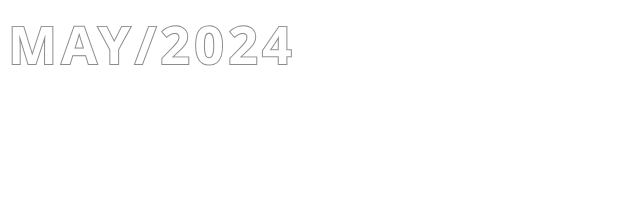
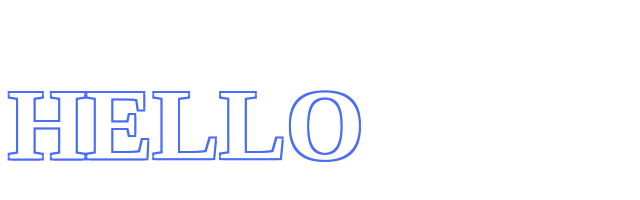
Before and after one commit to dinhcancoder/test-code, a plain HTML site: page index.html in a window 1280 px wide. Shown: the whole page, without its empty margins (0-640 px from the left). Drawn offline with Linux system fonts and the light colour scheme.

Commit message:
Update index.html

```diff
--- a/index.html
+++ b/index.html
@@ -1,44 +1,20 @@
 <!DOCTYPE html>
-<html>
+<html lang="en">
   <head>
-<title>Page Title</title>
+    <meta charset="UTF-8" />
+    <meta name="viewport" content="width=device-width, initial-scale=1.0" />
+    <title>Document</title>
   </head>
-
   <style>
-
-.banner-date span {
-    font-family: "Segoe UI", "Helvetica Neue", Arial, sans-serif;
-    font-size: clamp(32px, 12vw, 52px);
-    font-weight: 800;
-    letter-spacing: 0.08em;
-    color: #ffffff;
-    text-transform: uppercase;
-    paint-order: stroke fill;
+    h1 {
+      font-size: 100px;
+      font-weight: 900;
+      color: white;
+      text-shadow: -2px -2px 0 #4a6cf7, 2px -2px 0 #4a6cf7, -2px 2px 0 #4a6cf7,
+        2px 2px 0 #4a6cf7;
     }
-
-/* Máy dùng WebKit/Chromium (đa số desktop/mobile) */
-@supports (-webkit-text-stroke: 1px white) {
-    .banner-date span {
-        -webkit-text-stroke: 2px rgba(0, 0, 0, 0.45);
-        text-shadow: none;
-    }
-}
-
-/* Fallback cho trình duyệt không có text-stroke (Firefox cũ, IE) */
-@supports not (-webkit-text-stroke: 1px white) {
-    .banner-date span {
-        text-shadow: 0 0 4px rgba(0, 0, 0, 0.45),
-                     0 0 8px rgba(0, 0, 0, 0.35);
-    }
-}
-
   </style>
-
   <body>
-
-<section class="banner-date">
-    <span>MAY/2024</span>
-</section>
-
+    <h1>HELLO</h1>
   </body>
 </html>
```
Lines whose indentation alone changed are shown as unchanged.
